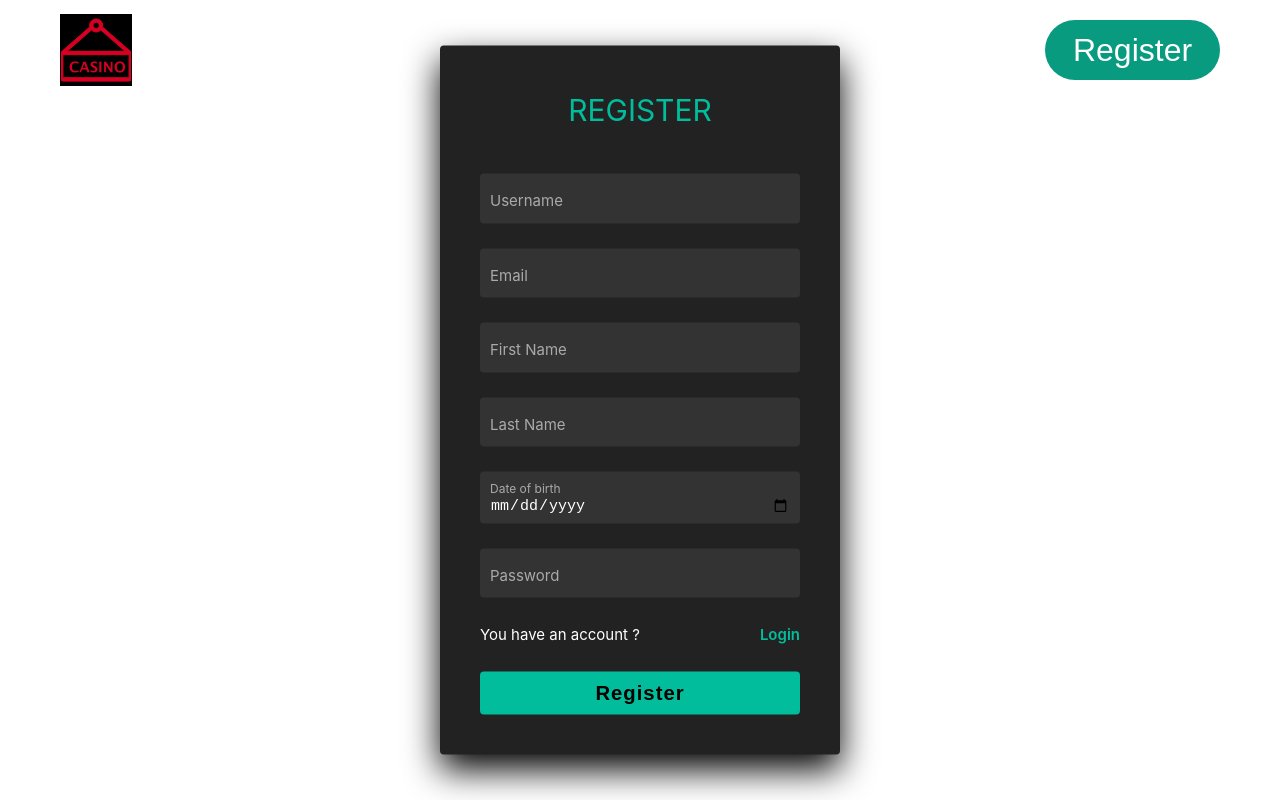
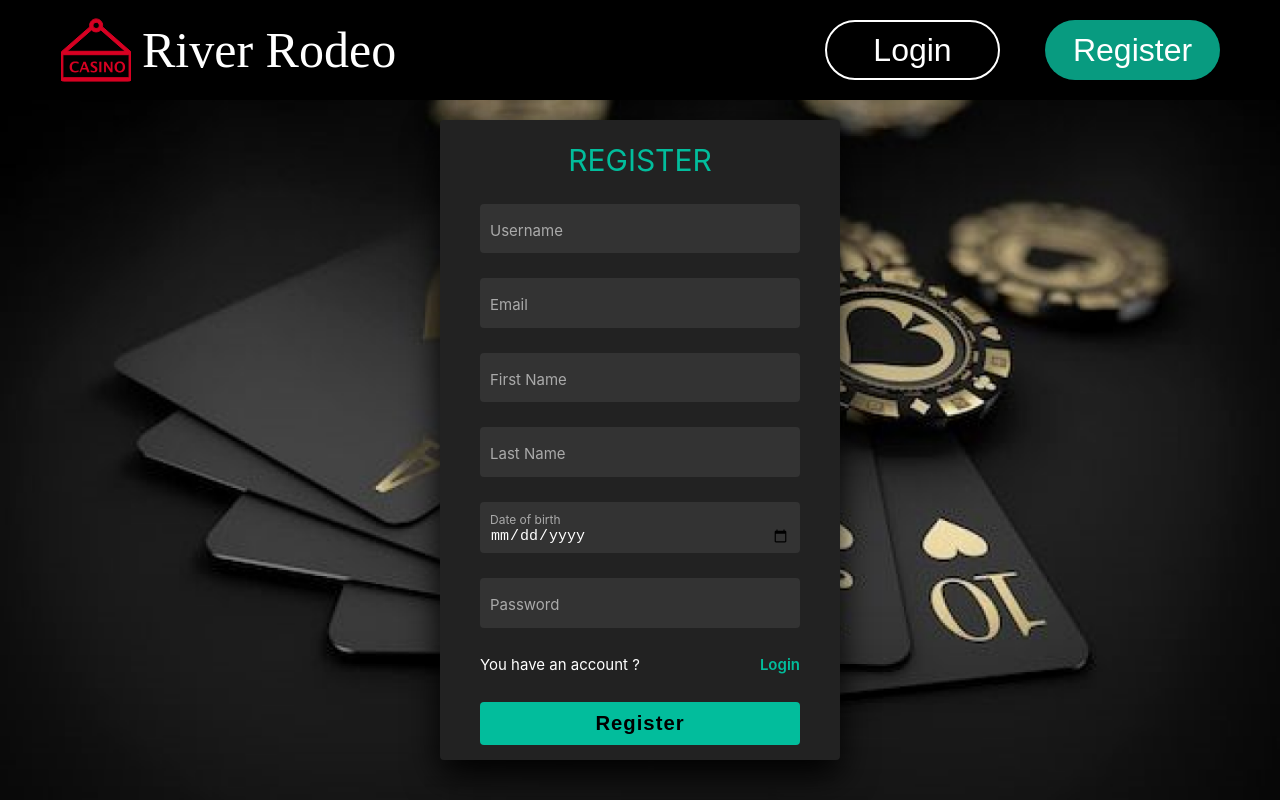
Before and after one commit to LoisMorvan/River-Rodeo, a Vue app: page / in a window 1280 px wide. Both pictures are taken after a click on the button "Register". Built offline with nearby package versions, Linux system fonts and the light colour scheme; a web font is replaced by a local one.

Commit message:
conf prettier + background + fix superposition navbar & register

```diff
--- a/src/App.vue
+++ b/src/App.vue
@@ -1,3 +1,13 @@
+<template>
+  <div id="app" class="app-container">
+    <header>
+      <Navbar v-if="showNavbar" @loggedOut="onLoggedOut" />
+    </header>
+    <div v-if="showLogoutMessage" class="success-message">You have logged out successfully!</div>
+    <RouterView />
+  </div>
+</template>
+
 <script setup lang="ts">
 import { ref, computed } from 'vue';
 import { RouterLink, RouterView, useRoute } from 'vue-router';
@@ -17,22 +27,17 @@ const showNavbar = computed(() => {
   // Vérifiez la métadonnée pour déterminer si la navbar doit être affichée
   return route.meta.showNavbar !== false;
 });
-
-
 </script>
 
-<template>
-  <header>
-    <Navbar v-if="showNavbar" @loggedOut="onLoggedOut" />
-  </header>
-  <div v-if="showLogoutMessage" class="success-message">
-    You have logged out successfully!
-  </div>
+<style scoped>
+.app-container {
+  background-image: url('assets/background_login.png'); /* Chemin vers votre image */
+  background-size: cover; /* Ajuste l'image pour couvrir toute la zone */
+  background-position: center; /* Centre l'image */
+  background-repeat: no-repeat; /* Empêche la répétition de l'image */
+  min-height: 100vh; /* Assure que le conteneur couvre toute la hauteur de la fenêtre */
+}
 
-  <RouterView />
-</template>
-
-<style scoped>
 .success-message {
   background-color: green;
   color: white;
--- a/src/components/Authentication/NavbarComponent.vue
+++ b/src/components/Authentication/NavbarComponent.vue
@@ -1,10 +1,8 @@
 <template>
   <nav class="navbar">
     <div @click="goToHome" href="/" class="navbar-logo">
-      <img src="@/assets/logo-navbar.svg" alt="Logo">
-      <div class="navbar-brand">
-        River Rodeo
-      </div>
+      <img src="@/assets/logo-navbar.svg" alt="Logo" />
+      <div class="navbar-brand">River Rodeo</div>
     </div>
     <div class="navbar-links">
       <button v-if="!isLoggedIn" @click="goToLogin" class="button-login">Login</button>
@@ -21,11 +19,11 @@ export default {
   emits: ['loggedOut'],
   data() {
     return {
-      isLoggedIn: !!localStorage.getItem('auth_token'),
+      isLoggedIn: !!localStorage.getItem('auth_token')
     };
   },
   watch: {
-    '$route': function () {
+    $route: function () {
       this.isLoggedIn = !!localStorage.getItem('auth_token');
     }
   },
@@ -49,13 +47,14 @@ export default {
     },
     goToRegister() {
       this.$router.push('/register');
-    },
-  },
+    }
+  }
 };
 </script>
 
 <style scoped>
 .navbar {
+  background-color: black; /* Définit la couleur de fond en noir */
   display: grid;
   grid-template-columns: 1fr 1fr;
   align-items: center;
@@ -100,25 +99,28 @@ export default {
   padding-right: 20px;
   text-align: center;
   touch-action: manipulation;
-  transition: background-color 0.167s cubic-bezier(0.4, 0, 0.2, 1) 0s, box-shadow 0.167s cubic-bezier(0.4, 0, 0.2, 1) 0s, color 0.167s cubic-bezier(0.4, 0, 0.2, 1) 0s;
+  transition:
+    background-color 0.167s cubic-bezier(0.4, 0, 0.2, 1) 0s,
+    box-shadow 0.167s cubic-bezier(0.4, 0, 0.2, 1) 0s,
+    color 0.167s cubic-bezier(0.4, 0, 0.2, 1) 0s;
   user-select: none;
   -webkit-user-select: none;
   vertical-align: middle;
 }
 
 .navbar-links button.button-register {
-  background-color: #02BD9C;
+  background-color: #02bd9c;
 }
 
 .navbar-links button.button-register:hover,
 .navbar-links button.button-register:focus {
-  background-color: #089B80;
+  background-color: #089b80;
   color: #ffffff;
 }
 
 .navbar-links button.button-register:active {
-  background: #05D6AE;
-  color: rgb(255, 255, 255, .7);
+  background: #05d6ae;
+  color: rgb(255, 255, 255, 0.7);
 }
 
 .navbar-links button.button-login,
@@ -138,6 +140,6 @@ export default {
 .navbar-links button.button-login:active,
 .navbar-links button.button-logout:active {
   background: #333333;
-  color: rgb(255, 255, 255, .7);
+  color: rgb(255, 255, 255, 0.7);
 }
 </style>
--- a/src/components/Authentication/RegisterComponent.vue
+++ b/src/components/Authentication/RegisterComponent.vue
@@ -9,9 +9,7 @@
         <div class="inputBox">
           <input v-model="username" type="text" required /> <i>Username</i>
         </div>
-        <div class="inputBox">
-          <input v-model="email" type="email" required /> <i>Email</i>
-        </div>
+        <div class="inputBox"><input v-model="email" type="email" required /> <i>Email</i></div>
 
         <div class="inputBox">
           <input v-model="first_name" type="text" required /> <i>First Name</i>
@@ -31,7 +29,7 @@
           <a @click="goToLogin" href="#">Login</a>
         </div>
         <div class="inputBox">
-          <input type="submit" value="Register">
+          <input type="submit" value="Register" />
         </div>
       </form>
     </div>
@@ -51,7 +49,7 @@ export default {
       date_de_naissance: '',
       password: '',
       showErrorMessage: false,
-      errorMessage: '',
+      errorMessage: ''
     };
   },
   methods: {
@@ -100,8 +98,8 @@ export default {
     },
     goToLogin() {
       this.$router.push('/login');
-    },
-  },
+    }
+  }
 };
 </script>
 
@@ -116,10 +114,11 @@ export default {
 
 .register {
   position: absolute;
-  top: 50%;
+  top: 55%;
   left: 50%;
   transform: translate(-50%, -50%);
   width: 400px;
+  height: 640px; /* Réduire la hauteur */
   background: #222;
   z-index: 1000;
   display: flex;
@@ -137,12 +136,12 @@ export default {
   justify-content: center;
   align-items: center;
   flex-direction: column;
-  gap: 40px;
+  gap: 20px;
 }
 
 .register .content h2 {
   font-size: 2em;
-  color: #02BD9C;
+  color: #02bd9c;
   text-transform: uppercase;
 }
 
@@ -186,8 +185,8 @@ export default {
   font-size: 0.8em;
 }
 
-.register .content .form-register .inputBox input:focus~i,
-.register .content .form-register .inputBox input:valid~i {
+.register .content .form-register .inputBox input:focus ~ i,
+.register .content .form-register .inputBox input:valid ~ i {
   transform: translateY(-7.5px);
   font-size: 0.8em;
   color: #fff;
@@ -205,14 +204,14 @@ export default {
 }
 
 .register .content .form-register .links a {
-  color: #02BD9C;
+  color: #02bd9c;
   font-weight: 600;
   text-decoration: none;
 }
 
-.register .content .form-register .inputBox input[type="submit"] {
+.register .content .form-register .inputBox input[type='submit'] {
   padding: 10px;
-  background: #02BD9C;
+  background: #02bd9c;
   color: #000;
   font-weight: 600;
   font-size: 1.35em;
@@ -220,7 +219,7 @@ export default {
   cursor: pointer;
 }
 
-input[type="submit"]:active {
+input[type='submit']:active {
   opacity: 0.6;
 }
 
```
Also changed, not shown: .prettierrc.json, src/assets/background_login.png (added).
